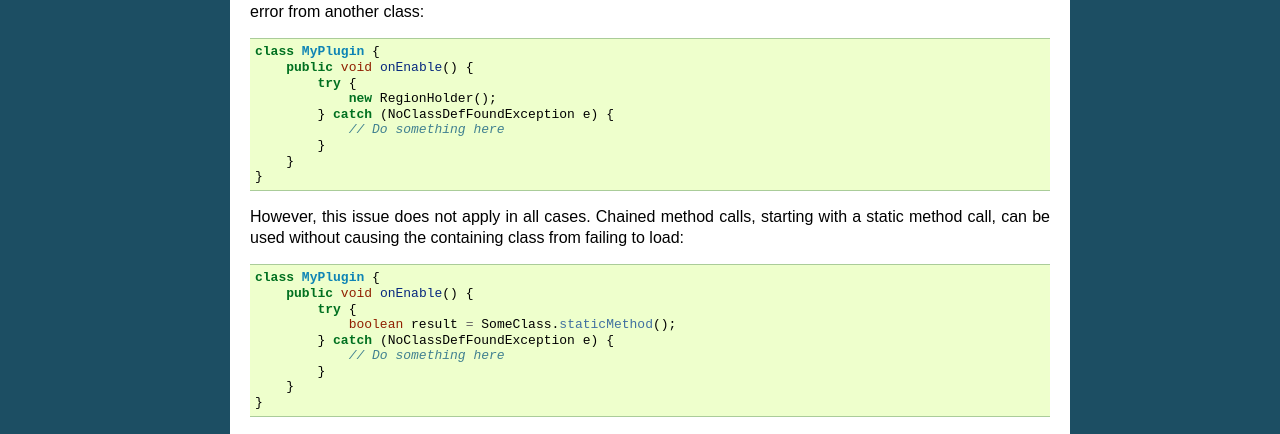
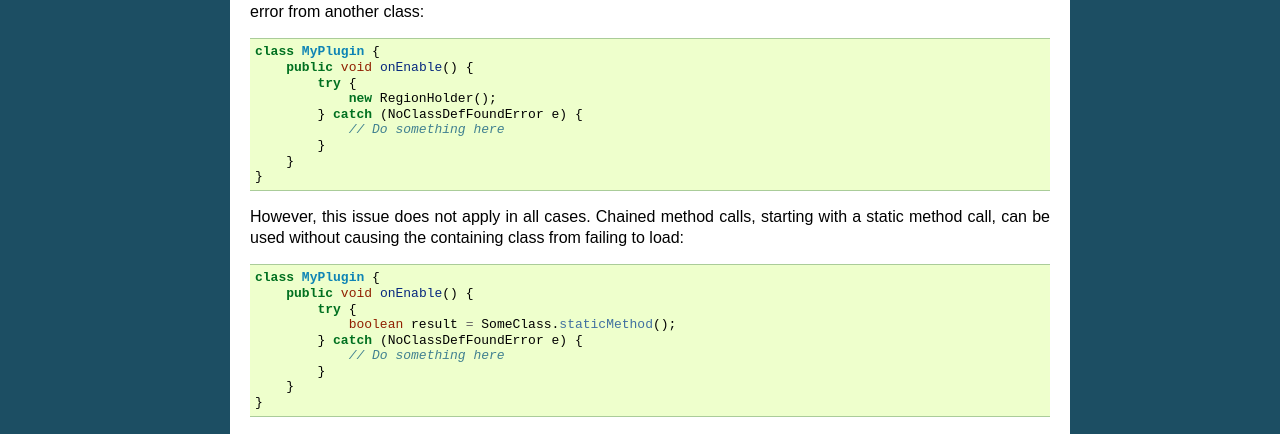
Before and after one commit to aurorasmiles/WorldGuardDocs, a Sphinx documentation site: the page built from source/developer/dependency.rst, in a window 1280 px wide and 900 px high, scrolled down 1840 px. Shown: the part 318-752 px from the top of the window. Built offline with Sphinx 7.4.7, drawn with Linux system fonts in a browser that asks for light colours.

Commit message:
Typo fixes.

```diff
--- a/source/developer/dependency.rst
+++ b/source/developer/dependency.rst
@@ -112,7 +112,7 @@ While you have the same problem here where you can't even create a ``RegionHolde
         public void onEnable() {
             try {
                 new RegionHolder();
-            } catch (NoClassDefFoundException e) {
+            } catch (NoClassDefFoundError e) {
                 // Do something here
             }
         }
@@ -126,7 +126,7 @@ However, this issue does not apply in all cases. Chained method calls, starting
         public void onEnable() {
             try {
                 boolean result = SomeClass.staticMethod();
-            } catch (NoClassDefFoundException e) {
+            } catch (NoClassDefFoundError e) {
                 // Do something here
             }
         }
--- a/source/regions/flags.rst
+++ b/source/regions/flags.rst
@@ -262,7 +262,7 @@ Movement
     greeting,string,The message that appears in chat upon entering the region
     greeting-title,string,The title that appears upon entering the region. Including a newline (``\n``) will send a subtitle.
     farewell,string,The message that appears in chat upon leaving the region
-    farewell-title,string,The title that appears upon entering the region. Including a newline (``\n``) will send a subtitle.
+    farewell-title,string,The title that appears upon leaving the region. Including a newline (``\n``) will send a subtitle.
     enderpearl,state,Whether enderpearls can be used
     chorus-fruit-teleport,state,Whether chorus fruits can be used to teleport
     teleport,location,The location to teleport to when the ``/region teleport`` command is used with the region name
```
